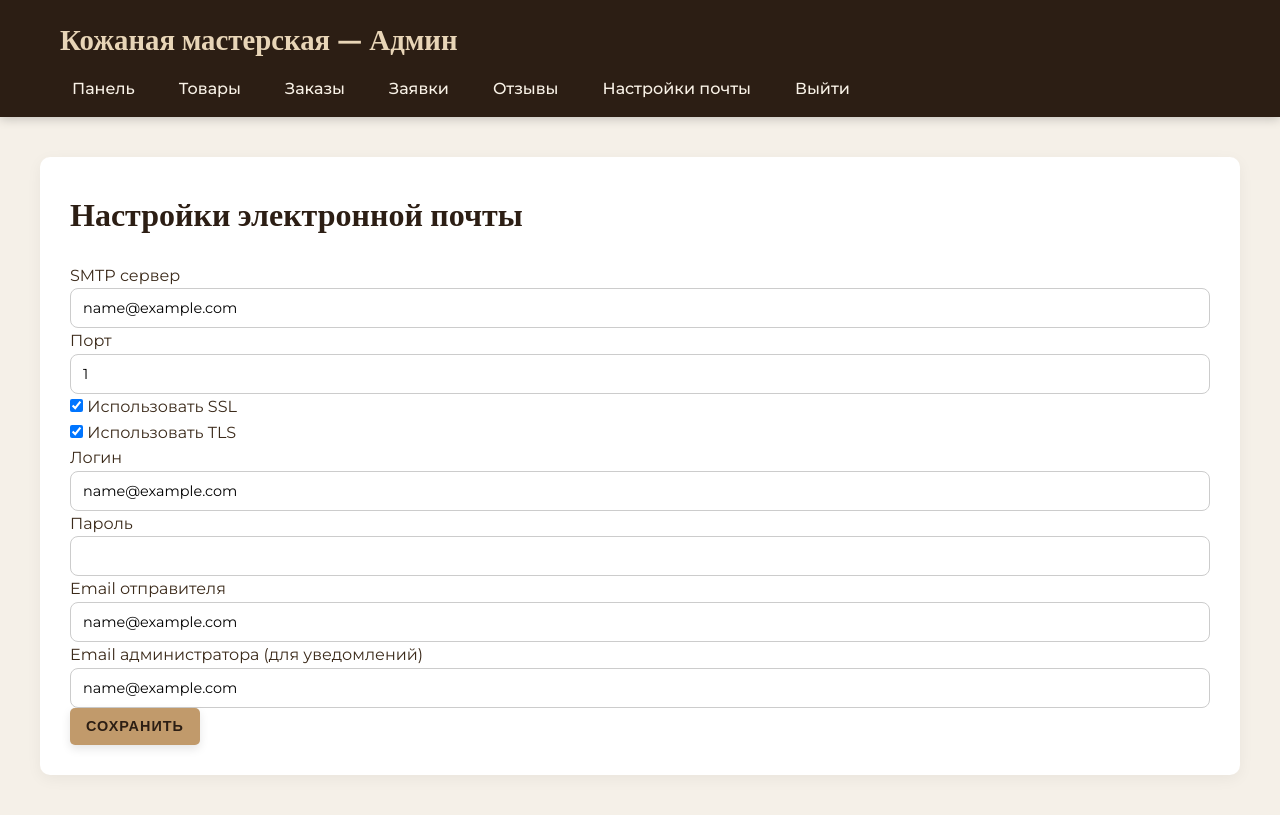
After one commit to dashaavramenko3000-droid/leather-store, a Flask app: page /admin/email-settings in a window 1280 px wide. The commit adds this page. Run offline with Flask 3, Linux system fonts and the light colour scheme; a user stored in the database is signed in; tables that the repository leaves empty hold one stand-in row (values such as "Sample post"); some libraries are stand-ins or nearby versions.

Commit message:
1) вынесены настройки отправки email в бд 2) добавлена возможность изменения параметров отправки через админ панель

```diff
--- a/app/__init__.py
+++ b/app/__init__.py
@@ -2,7 +2,7 @@ import os
 from flask import Flask, render_template
 from .config import Config
 from .extensions import db, login_manager, migrate, cache, csrf, mail
-from .utils import create_upload_folder
+from .utils import create_upload_folder, init_email_settings
 
 
 def create_app(config_class=Config):
@@ -13,11 +13,13 @@ def create_app(config_class=Config):
 
     # Инициализация расширений
     db.init_app(app)
+    init_email_settings(app)
+    mail.init_app(app)
     login_manager.init_app(app)
     migrate.init_app(app, db)
     cache.init_app(app)
     csrf.init_app(app)
-    mail.init_app(app)
+
 
     # Создание папки для загрузок
     create_upload_folder(app)
--- a/app/admin/routes.py
+++ b/app/admin/routes.py
@@ -1,14 +1,15 @@
 from datetime import datetime, timedelta
 from functools import wraps
-from flask import render_template, redirect, url_for, flash, request, abort
+from flask import render_template, redirect, url_for, flash, request, abort, current_app
 from flask_login import login_user, logout_user, current_user
 
-from email_utils import send_email
+from app import mail
+from ..email_utils import send_email
 from . import admin_bp
-from ..forms import LoginForm, ProductForm
+from ..forms import LoginForm, ProductForm, EmailSettingsForm
 from ..utils import save_image, delete_image_file
 from ..models import db, Product, ProductImage, User, Order, CustomOrder, OrderStatusHistory, CustomOrderStatusHistory, \
-    OrderMessage, CustomOrderMessage, Review
+    OrderMessage, CustomOrderMessage, Review, EmailSettings
 
 
 def admin_required(f):
@@ -384,3 +385,43 @@ def delete_review(review_id):
     db.session.commit()
     flash('Отзыв удалён', 'success')
     return redirect(url_for('admin.reviews'))
+
+
+@admin_bp.route('/email-settings', methods=['GET', 'POST'])
+@admin_required
+def email_settings():
+    settings = db.session.get(EmailSettings, 1)
+    if not settings:
+        settings = EmailSettings(id=1)
+        db.session.add(settings)
+        db.session.commit()
+
+    form = EmailSettingsForm(obj=settings)
+    if form.validate_on_submit():
+        settings.mail_server = form.mail_server.data
+        settings.mail_port = form.mail_port.data
+        settings.mail_use_ssl = form.mail_use_ssl.data
+        settings.mail_use_tls = form.mail_use_tls.data
+        settings.mail_username = form.mail_username.data
+        settings.mail_password = form.mail_password.data
+        settings.mail_default_sender = form.mail_default_sender.data
+        settings.admin_email = form.admin_email.data
+        db.session.commit()
+
+        # Применяем настройки к текущему приложению
+        current_app.config.update(
+            MAIL_SERVER=settings.mail_server,
+            MAIL_PORT=settings.mail_port,
+            MAIL_USE_SSL=settings.mail_use_ssl,
+            MAIL_USE_TLS=settings.mail_use_tls,
+            MAIL_USERNAME=settings.mail_username,
+            MAIL_PASSWORD=settings.mail_password,
+            MAIL_DEFAULT_SENDER=settings.mail_default_sender,
+            ADMIN_EMAIL=settings.admin_email
+        )
+        # Переинициализируем mail, чтобы применились новые параметры
+        mail.init_app(current_app)
+        flash('Настройки почты сохранены', 'success')
+        return redirect(url_for('admin.email_settings'))
+
+    return render_template('admin/email_settings.html', form=form)
--- a/app/auth/routes.py
+++ b/app/auth/routes.py
@@ -10,7 +10,7 @@ from datetime import datetime, timedelta
 from flask import render_template, redirect, url_for, flash, request, abort, session
 from flask_login import login_user, logout_user, login_required, current_user
 
-from email_utils import send_email
+from ..email_utils import send_email
 from . import auth_bp
 from ..extensions import db
 from ..models import User, Order, WishlistItem, Product, CartItem, CustomOrder, OrderMessage, CustomOrderMessage
--- a/app/forms.py
+++ b/app/forms.py
@@ -131,3 +131,15 @@ class ReviewForm(FlaskForm):
     text = TextAreaField('Отзыв', validators=[DataRequired(), Length(max=1000)])
     image = FileField('Фото', validators=[FileAllowed(['jpg', 'jpeg', 'png', 'gif', 'webp'], 'Только изображения!')])
     submit = SubmitField('Оставить отзыв')
+
+
+class EmailSettingsForm(FlaskForm):
+    mail_server = StringField('SMTP сервер', validators=[DataRequired()])
+    mail_port = IntegerField('Порт', validators=[DataRequired()])
+    mail_use_ssl = BooleanField('Использовать SSL')
+    mail_use_tls = BooleanField('Использовать TLS')
+    mail_username = StringField('Логин')
+    mail_password = PasswordField('Пароль')
+    mail_default_sender = StringField('Email отправителя')
+    admin_email = StringField('Email администратора (для уведомлений)')
+    submit = SubmitField('Сохранить')
--- a/app/main/routes.py
+++ b/app/main/routes.py
@@ -2,7 +2,7 @@ from flask import render_template, request, session, redirect, url_for, flash, j
 from flask_login import current_user
 from sqlalchemy import func
 
-from email_utils import send_email
+from ..email_utils import send_email
 from ..utils import save_image
 from . import main_bp
 from ..extensions import db
--- a/app/templates/admin/base.html
+++ b/app/templates/admin/base.html
@@ -376,6 +376,7 @@
                 <li><a href="{{ url_for('admin.orders') }}">Заказы</a></li>
                 <li><a href="{{ url_for('admin.custom_orders') }}">Заявки</a></li>
                 <li><a href="{{ url_for('admin.reviews') }}">Отзывы</a></li>
+                <li><a href="{{ url_for('admin.email_settings') }}">Настройки почты</a></li>
                 <li><a href="{{ url_for('admin.logout') }}">Выйти</a></li>
             </ul>
         </nav>
--- /dev/null
+++ b/app/templates/admin/email_settings.html
@@ -0,0 +1,50 @@
+{% extends 'admin/base.html' %}
+
+{% block title %}Настройки почты{% endblock %}
+
+{% block content %}
+<h2>Настройки электронной почты</h2>
+
+<form method="POST">
+    {{ form.hidden_tag() }}
+    <div class="mb-3">
+        {{ form.mail_server.label(class="form-label") }}
+        {{ form.mail_server(class="form-control") }}
+        {% for error in form.mail_server.errors %}<div class="text-danger">{{ error }}</div>{% endfor %}
+    </div>
+    <div class="mb-3">
+        {{ form.mail_port.label(class="form-label") }}
+        {{ form.mail_port(class="form-control") }}
+        {% for error in form.mail_port.errors %}<div class="text-danger">{{ error }}</div>{% endfor %}
+    </div>
+    <div class="form-check mb-2">
+        {{ form.mail_use_ssl(class="form-check-input") }}
+        {{ form.mail_use_ssl.label(class="form-check-label") }}
+    </div>
+    <div class="form-check mb-3">
+        {{ form.mail_use_tls(class="form-check-input") }}
+        {{ form.mail_use_tls.label(class="form-check-label") }}
+    </div>
+    <div class="mb-3">
+        {{ form.mail_username.label(class="form-label") }}
+        {{ form.mail_username(class="form-control") }}
+        {% for error in form.mail_username.errors %}<div class="text-danger">{{ error }}</div>{% endfor %}
+    </div>
+    <div class="mb-3">
+        {{ form.mail_password.label(class="form-label") }}
+        {{ form.mail_password(class="form-control") }}
+        {% for error in form.mail_password.errors %}<div class="text-danger">{{ error }}</div>{% endfor %}
+    </div>
+    <div class="mb-3">
+        {{ form.mail_default_sender.label(class="form-label") }}
+        {{ form.mail_default_sender(class="form-control") }}
+        {% for error in form.mail_default_sender.errors %}<div class="text-danger">{{ error }}</div>{% endfor %}
+    </div>
+    <div class="mb-3">
+        {{ form.admin_email.label(class="form-label") }}
+        {{ form.admin_email(class="form-control") }}
+        {% for error in form.admin_email.errors %}<div class="text-danger">{{ error }}</div>{% endfor %}
+    </div>
+    <button type="submit" class="btn">Сохранить</button>
+</form>
+{% endblock %}
```
Also changed, not shown: app/config.py (+0 -9 lines), app/models.py (+16 -0 lines), app/utils.py (+29 -0 lines).
